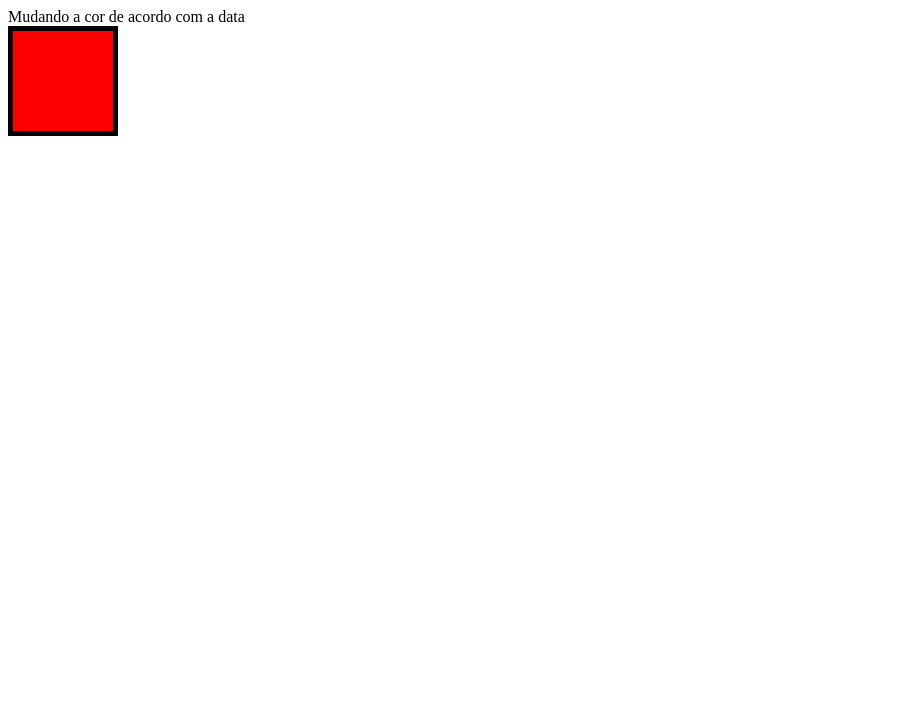
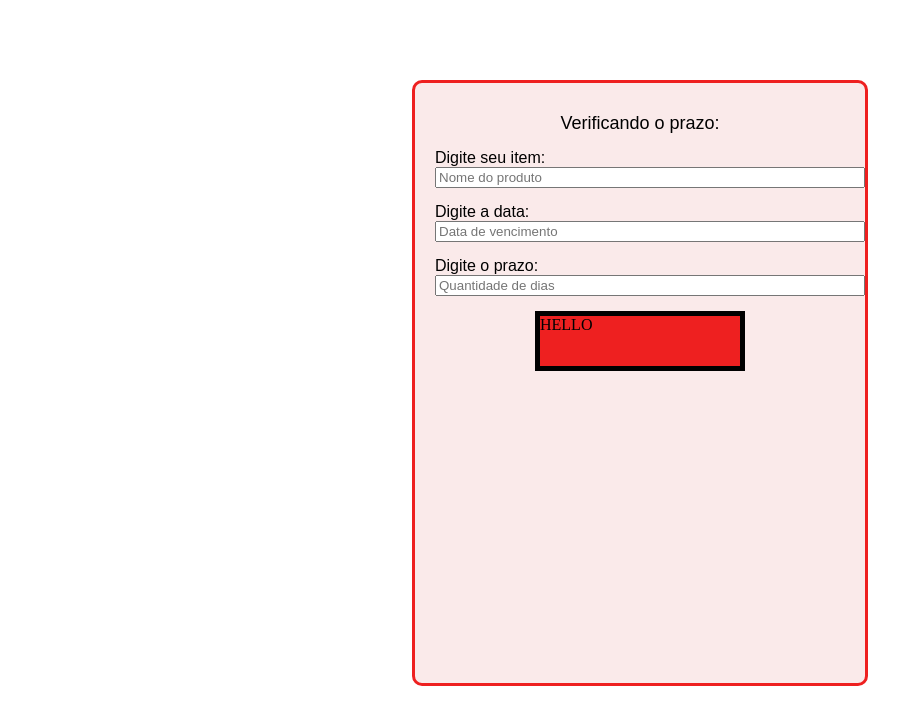
Before and after one commit to mateusbr85/mudando-a-cor-do-camppo, a plain HTML site: page Index.html in a window 1280 px wide. Shown: the whole page, without its empty margins (0-923 px from the left). Drawn offline with nearby package versions, Linux system fonts and the light colour scheme.

Commit message:
fazendo o form

```diff
--- a/Index.html
+++ b/Index.html
@@ -2,12 +2,25 @@
 <html lang="pt-br">
 	<head>
 		<meta charset="UTF-8">
-		<title>Mudando a cor</title>
+		<title>Olha o prazo...</title>
 		<link rel="stylesheet" type="text/css" href="css/teste.css" media="screen">
 	</head>
 	<body>
-		<label>Mudando a cor de acordo com a data</label>
-		<div class="teste" id="oi"></div>
+		<form id="formulario">
+			<div class="corpo">
+				<div  class="titulo">Verificando o prazo:</div>
+				<div class="campos">
+					<label type="text" class="labelTitulo">Digite seu item: <input class="campoEntrada" placeholder="Nome do produto"/></label>
+				</div>
+				<div class="campos">
+					<label type="text" class="labelTitulo">Digite a data: <input class="campoEntrada" placeholder="Data de vencimento"/></label>
+				</div>
+				<div class="campos">
+					<label type="text" class="labelTitulo">Digite o prazo: <input class="campoEntrada" placeholder="Quantidade de dias"/></label>
+				</div>
+				<div class="teste" id="oi">HELLO</div>
+			</div>
+		</form>
 	</body>
 	<script src="https://cdnjs.cloudflare.com/ajax/libs/moment.js/2.29.1/moment.min.js" integrity="sha512-qTXRIMyZIFb8iQcfjXWCO8+M5Tbc38Qi5WzdPOYZHIlZpzBHG3L3by84BBBOiRGiEb7KKtAOAs5qYdUiZiQNNQ==" crossorigin="anonymous"></script>
 	<script src="js/index.js"></script>
--- a/css/teste.css
+++ b/css/teste.css
@@ -1,20 +1,62 @@
-.teste{
-    width:100px;
+.normal{
+    width:500px;
     height:100px;
-    background-color: white;
+    background-color: #fff;
     border: 5px solid;
+  }
+  #formulario{
+    height:600px;
+
+
+  }
+
+  .corpo{
+    width: 450px;
+    height: 600px;
+    background-color: rgb(250, 234, 234);
+    border: 3px solid #ee2020;
+    border-radius: 10px;
+    margin-left: auto;
+    margin-right: auto;
+    margin-top: 80px;
+
+
+  }
+  .campos {
+    margin-left: 20px;
+    padding-bottom: 15px;
+
+
+  }
+  .labelTitulo{
+    font-family: Arial;
+    display: grid;
   }
 
   .amarelo{
     width:100px;
     height:100px;
-    background-color: yellow;
+    background-color: #fdfd96;
     border: 5px solid;
   }
 
-  .vermelho {
+  .aVencer {
      width:100px;
     height:100px;
-    background-color: red;
+    background-color: #f58c14;
     border: 5px solid;
   }
+  .vencido {
+    margin: auto;
+    width: 200px;
+    height:50px;
+    background-color: #ee2020;
+    border: 5px solid;
+  }
+  .titulo {
+    margin-top: 15px;
+    text-align: center;
+    font-family: Arial, Helvetica, sans-serif;
+    font-size: 18px;
+    padding: 15px;
+  }
--- a/js/index.js
+++ b/js/index.js
@@ -1,21 +1,23 @@
     function pintaAtrasado (data,prazo) {
       console.log("sua data dentro da function é ",data);
       var limite = prazo;
-      if (data >= limite * 0 && data < limite *0.30) {
-        document.getElementById("oi").setAttribute("class","vermelho");
+      if (data >= limite * 0.70 && data < limite *1) {
+        document.getElementById("oi").setAttribute("class","normal");
         }
       if(data >= limite * 0.30 && data < limite *0.70) {
         document.getElementById("oi").setAttribute("class","amarelo");
       }
-      if(data >= limite * 0.70) {
-        document.getElementById("oi").setAttribute("class","teste");
+      if(data >= limite * 0 && data < limite * 0.30) {
+        document.getElementById("oi").setAttribute("class","aVencer");
+      }else {
+        document.getElementById("oi").setAttribute("class","vencido");
       }
   };
 
 var prazo = 5;
-var dataHoje = "22/11/2021";//moment().format("DD/MM/YYYY");
+var dataHoje = moment().format("DD/MM/YYYY");
 console.log(dataHoje);
-var dataPrazo = "22/11/2021";
+var dataPrazo = "30/11/2021";
 
 var diff = moment(dataPrazo,"DD/MM/YYYY").diff(moment(dataHoje,"DD/MM/YYYY"));
 
```
